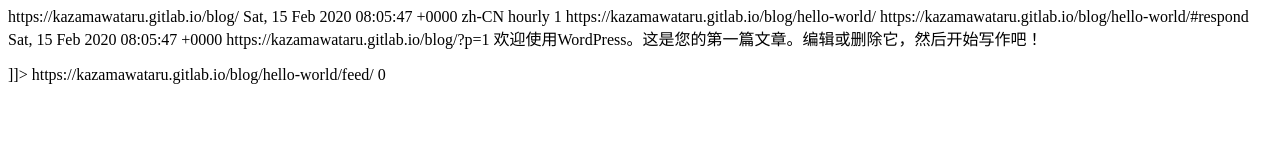
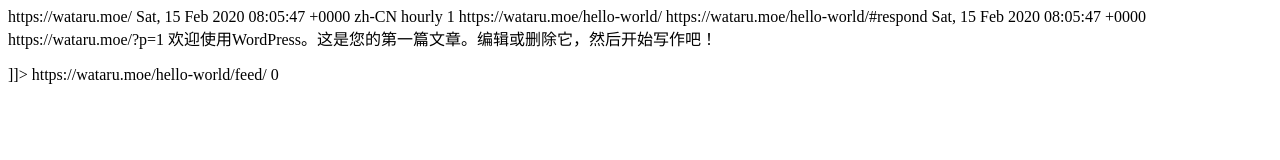
Before and after one commit to KazamaWataru/kazamawataru.github.io, a plain HTML site: page category/uncategorized/feed/index.html in a window 1280 px wide. Drawn offline with Linux system fonts and the light colour scheme.

Commit message:
WP2Static Deployment

```diff
--- a/category/uncategorized/feed/index.html
+++ b/category/uncategorized/feed/index.html
@@ -9,8 +9,8 @@
 
 <channel>
 	<title>未分类 &#8211; 无名</title>
-	<atom:link href="https://kazamawataru.gitlab.io/blog/category/uncategorized/feed/" rel="self" type="application/rss+xml" />
-	<link>https://kazamawataru.gitlab.io/blog/</link>
+	<atom:link href="https://wataru.moe/category/uncategorized/feed/" rel="self" type="application/rss+xml" />
+	<link>https://wataru.moe/</link>
 	<description></description>
 	<lastBuildDate>Sat, 15 Feb 2020 08:05:47 +0000</lastBuildDate>
 	<language>zh-CN</language>
@@ -21,18 +21,18 @@
 
 	<item>
 		<title>世界，您好！</title>
-		<link>https://kazamawataru.gitlab.io/blog/hello-world/</link>
-				<comments>https://kazamawataru.gitlab.io/blog/hello-world/#respond</comments>
+		<link>https://wataru.moe/hello-world/</link>
+				<comments>https://wataru.moe/hello-world/#respond</comments>
 				<pubDate>Sat, 15 Feb 2020 08:05:47 +0000</pubDate>
 		<dc:creator><![CDATA[風間わたる]]></dc:creator>
 				<category><![CDATA[未分类]]></category>
 
-		<guid isPermaLink="false">https://kazamawataru.gitlab.io/blog/?p=1</guid>
+		<guid isPermaLink="false">https://wataru.moe/?p=1</guid>
 				<description><![CDATA[欢迎使用WordPress。这是您的第一篇文章。编辑或删除它，然后开始写作吧！]]></description>
 								<content:encoded><![CDATA[
 <p>欢迎使用WordPress。这是您的第一篇文章。编辑或删除它，然后开始写作吧！</p>
 ]]></content:encoded>
-							<wfw:commentRss>https://kazamawataru.gitlab.io/blog/hello-world/feed/</wfw:commentRss>
+							<wfw:commentRss>https://wataru.moe/hello-world/feed/</wfw:commentRss>
 		<slash:comments>0</slash:comments>
 							</item>
 	</channel>
```
